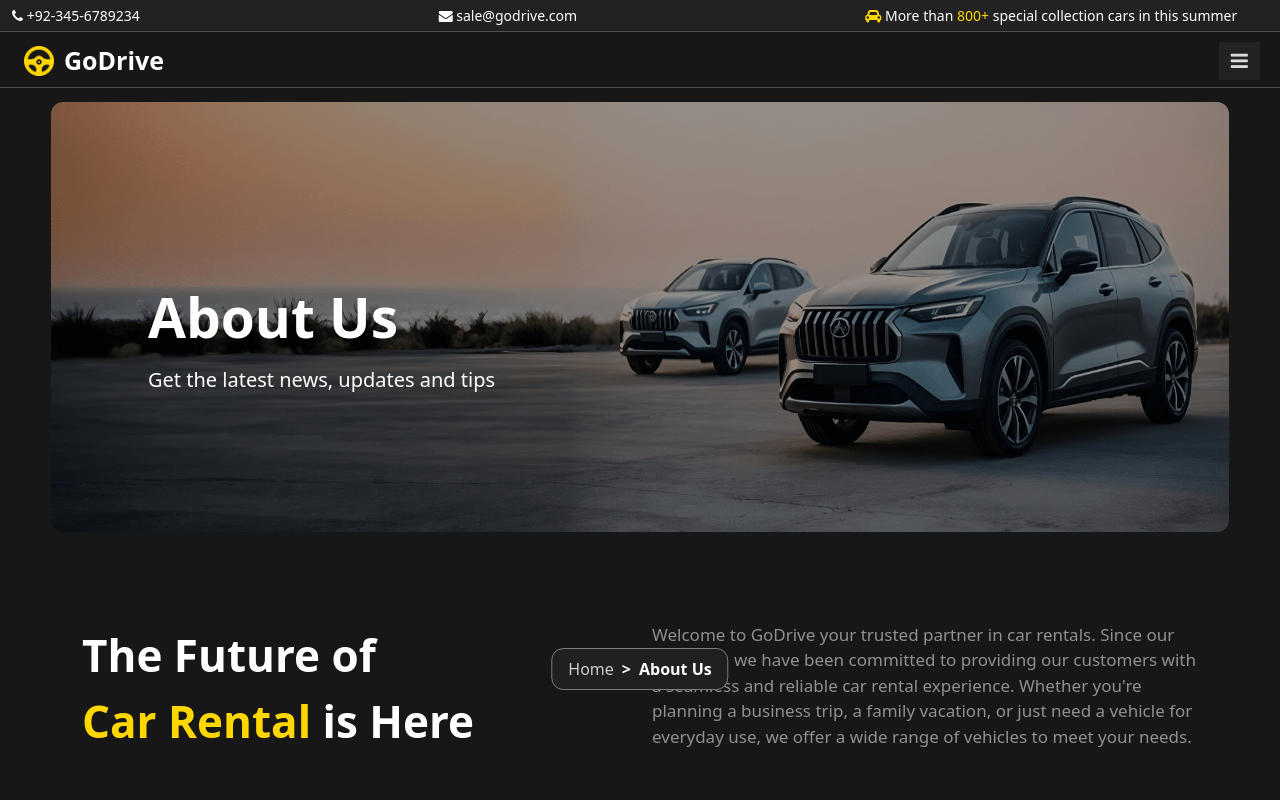
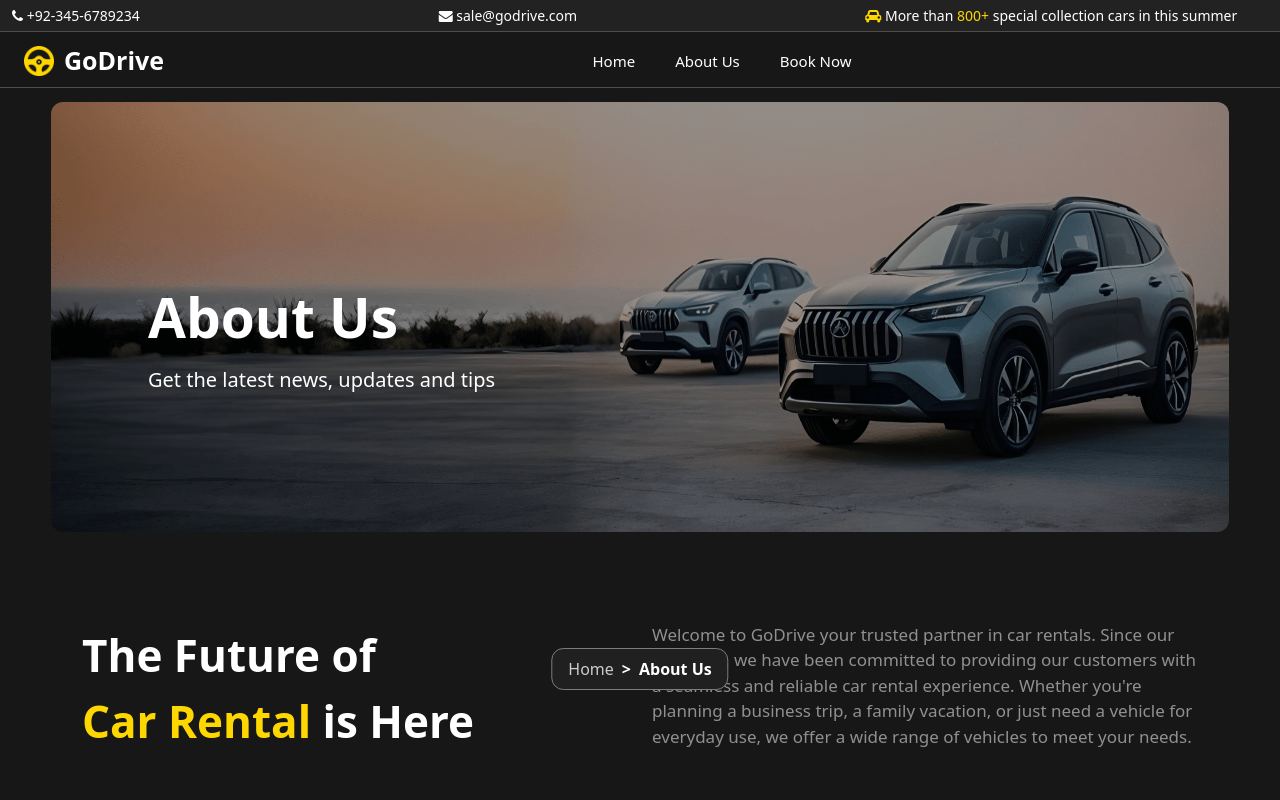
Before and after one commit to AmberSultan/GoDrive, a React (Create React App) app: page /about in a window 1280 px wide. Shown: the top 800 px of the page. Built offline with nearby package versions, Linux system fonts and the light colour scheme.

Commit message:
navbar , half half updated
navbar , half half updated

```diff
--- a/src/App.js
+++ b/src/App.js
@@ -5,6 +5,7 @@ import { BrowserRouter, Routes, Route } from 'react-router-dom';
 import HomePage from './pages/HomePage';
 import About from './pages/About';
 import Book from './pages/Book';
+import BookCarDetail from './pages/BookCarDetail';
 
 function App() {
   return (
@@ -14,6 +15,7 @@ function App() {
           <Route path="/" element={<HomePage />} />
           <Route path='/about' element={<About/>} />
           <Route path='/book-a-car' element={<Book/>} />
+          <Route path='/car-detail' element={<BookCarDetail/>} />
 
         </Routes>
       </BrowserRouter>
--- a/src/components/CarList.css
+++ b/src/components/CarList.css
@@ -160,6 +160,7 @@
   border-radius: 4px;
   font-size: 12px;
   cursor: pointer;
+  text-decoration: none;
 &:hover {
   background-color: #414040;
 }
--- a/src/components/CarList.js
+++ b/src/components/CarList.js
@@ -1,4 +1,5 @@
-import React, { useEffect, useState } from "react";
+import React, {useState } from "react";
+import { Link } from "react-router-dom";
 import "./CarList.css";
 
 import carData from "./carData";
@@ -202,7 +203,9 @@ function CarList() {
                       <span className="fw-bold text-light">{car.price}</span> /day
                     </div>
                     <div className="miles">
-                      <button className="booknow">Book Now</button>
+
+                        <Link className="booknow" to='/car-detail'>
+                        Book Now</Link>
                     </div>
                   </div>
                 </div>
--- a/src/components/Navbar.css
+++ b/src/components/Navbar.css
@@ -2,20 +2,21 @@
   position: absolute;
   top: 0;
   width: 100%;
-  padding: 15px 20px;
+  padding: 0px !important;
   z-index: 2;
-  padding: 0px !important;
 }
 
-.margin{
+.margin {
   margin-bottom: 0px !important;
   margin-top: 7px !important;
 }
+
 .none {
   margin: 0px !important;
   padding-bottom: 5px !important;
   padding-top: 5px !important;
 }
+
 .bgtop {
   display: flex;
   justify-content: space-around;
@@ -98,13 +99,14 @@
   color: #FFD700;
 }
 
+/* Hide top row on smaller screens */
 @media screen and (max-width: 768px) {
   .none {
     display: none !important;
   }
 }
 
-/* ✅ Mobile Responsive Styles for 720px and below */
+/* ✅ Tablet and Mobile Styles (up to 720px) */
 @media screen and (max-width: 720px) {
   .custom-navbar {
     padding: 12px 15px;
@@ -143,6 +145,7 @@
   }
 }
 
+/* ✅ Small Phone Screens (up to 425px) */
 @media screen and (max-width: 425px) {
   .custom-navbar {
     padding: 7px 15px;
@@ -180,8 +183,46 @@
     font-size: 16px;
   }
 
-  .margin{
+  .margin {
     margin-bottom: 0px !important;
     margin-top: 7px !important;
   }
 }
+
+/* ✅ Desktop & Laptop Screens (min-width: 1024px) */
+@media screen and (min-width: 1024px) {
+  .hamburger {
+    display: none !important;
+  }
+
+  .navbar-container {
+    justify-content: space-between;
+
+  }
+
+  .nav-links {
+    display: flex !important;
+    flex-direction: row;
+    justify-content: center;
+    align-items: center;
+    position: static;
+    background: none;
+    padding: 0;
+    width: 100%;
+  }
+
+  .navli {
+    margin: 0 20px;
+  }
+
+  .navlink {
+    font-size: 15px;
+    font-weight: 500;
+    color: white;
+    text-decoration: none;
+  }
+
+  .navlink:hover {
+    color: #FFD700;
+  }
+}
--- a/src/pages/About.css
+++ b/src/pages/About.css
@@ -102,7 +102,7 @@
   color: black;
   max-width: 100%;
   border-radius: 12px;
-  padding: 62px 30px;
+  padding: 24px 30px;
   font-size: 30px;
   font-weight: 670;
 }
--- /dev/null
+++ b/src/pages/BookCarDetail.js
@@ -0,0 +1,61 @@
+import React, { useState } from 'react';
+import './Bookcardetail.css';
+
+// const suggestions = [
+//   'Credit Card',
+//   'Movies',
+//   'Personal Loan',
+//   'Travel Benefits',
+//   'Health Insurance',
+//   'Car Insurance',
+//   'Bank Accounts',
+//   'Saving Accounts',
+//   'Student Loan',
+//   'Home Loan',
+//   'Investment Plans'
+// ];
+
+function BookCarDetail() {
+//   const [inputValue, setInputValue] = useState('');
+//   const [filteredSuggestions, setFilteredSuggestions] = useState(suggestions);
+
+//   const handleInputChange = (e) => {
+//     const value = e.target.value;
+//     setInputValue(value);
+//     const filtered = suggestions.filter((item) =>
+//       item.toLowerCase().includes(value.toLowerCase())
+//     );
+//     setFilteredSuggestions(filtered);
+//   };
+
+//   const handleSuggestionClick = (value) => {
+//     setInputValue(value);
+//   };
+
+  return (
+    <></>
+    // <div className="search-box-container">
+    //   <input
+    //     type="text"
+    //     className="search-box-input"
+    //     value={inputValue}
+    //     onChange={handleInputChange}
+    //     placeholder="I'm looking for a..."
+    //   />
+
+    //   <div className="vertical-suggestions">
+    //     {filteredSuggestions.map((item, index) => (
+    //       <div
+    //         key={index}
+    //         className="suggestion"
+    //         onClick={() => handleSuggestionClick(item)}
+    //       >
+    //         {item}
+    //       </div>
+    //     ))}
+    //   </div>
+    // </div>
+  );
+}
+
+export default BookCarDetail;
--- /dev/null
+++ b/src/pages/Bookcardetail.css
@@ -0,0 +1,42 @@
+.search-box-container {
+  width: 100%;
+  max-width: 400px;
+  margin: 30px auto;
+  text-align: center;
+  font-family: 'Poppins', sans-serif;
+}
+
+.search-box-input {
+  width: 100%;
+  padding: 12px 16px;
+  font-size: 18px;
+  border: 2px solid #ccc;
+  border-radius: 8px;
+  margin-bottom: 12px;
+}
+
+.vertical-suggestions {
+  max-height: 180px;
+  overflow-y: auto;
+  display: flex;
+  flex-direction: column;
+  align-items: center;
+  gap: 10px;
+  scrollbar-width: thin;
+  padding: 10px 0;
+}
+
+.suggestion {
+  padding: 10px 18px;
+  background-color: #f2f2f2;
+  border-radius: 20px;
+  cursor: pointer;
+  font-weight: 500;
+  color: #6b46c1;
+  transition: all 0.2s ease-in-out;
+}
+
+.suggestion:hover {
+  background-color: #e0e0ff;
+  transform: scale(1.05);
+}
--- a/src/pages/HomePage.css
+++ b/src/pages/HomePage.css
@@ -58,8 +58,8 @@
 /* Halfhalf Section */
 .halfhalf {
   position: absolute;
-  top: 133%;
-  left: 50%;
+    top: auto; /* Remove absolute positioning */
+    left: 50%;
   transform: translate(-50%, -50%);
   padding: 30px 30px !important;
   background-color: #191919;
```
